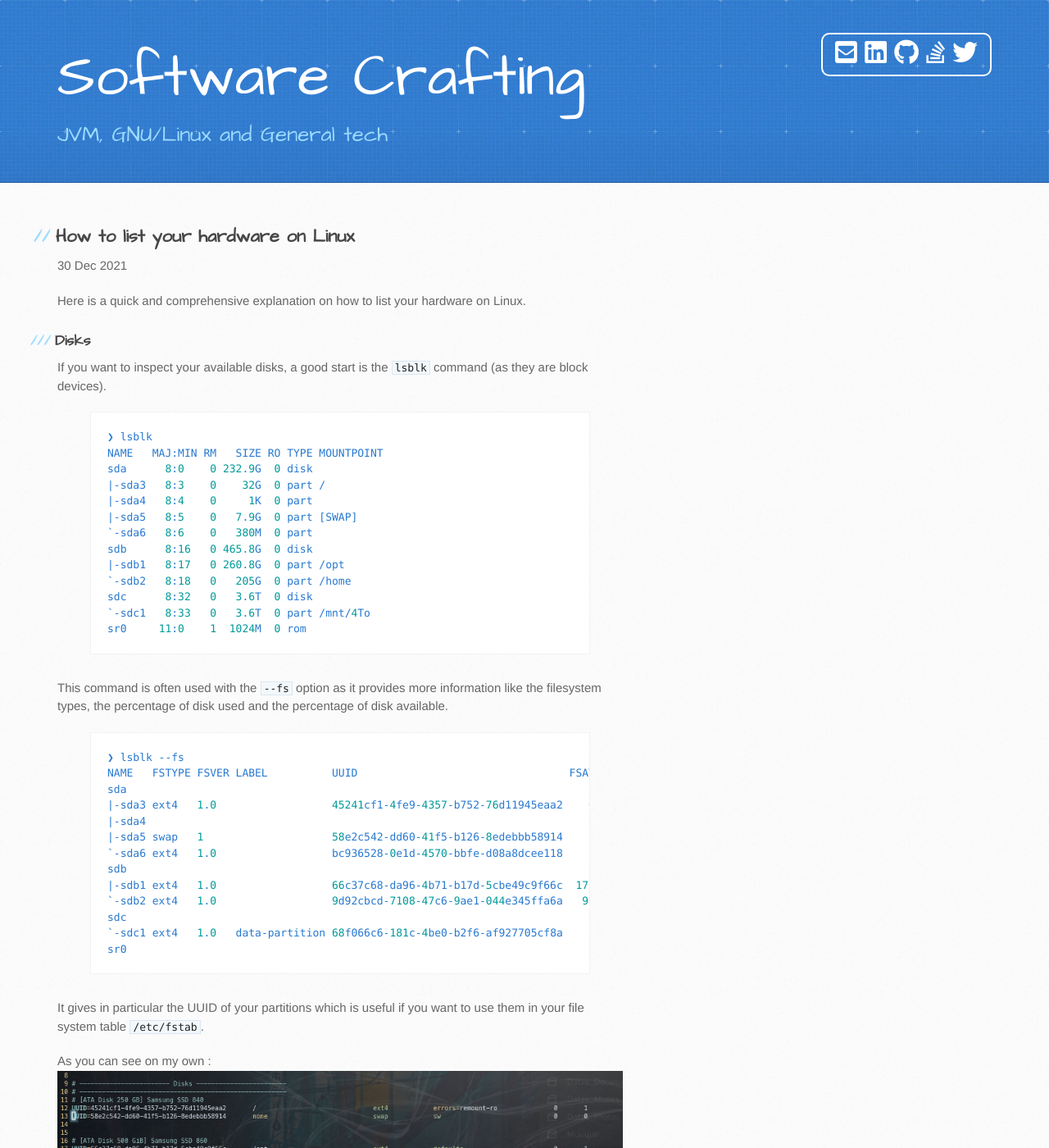
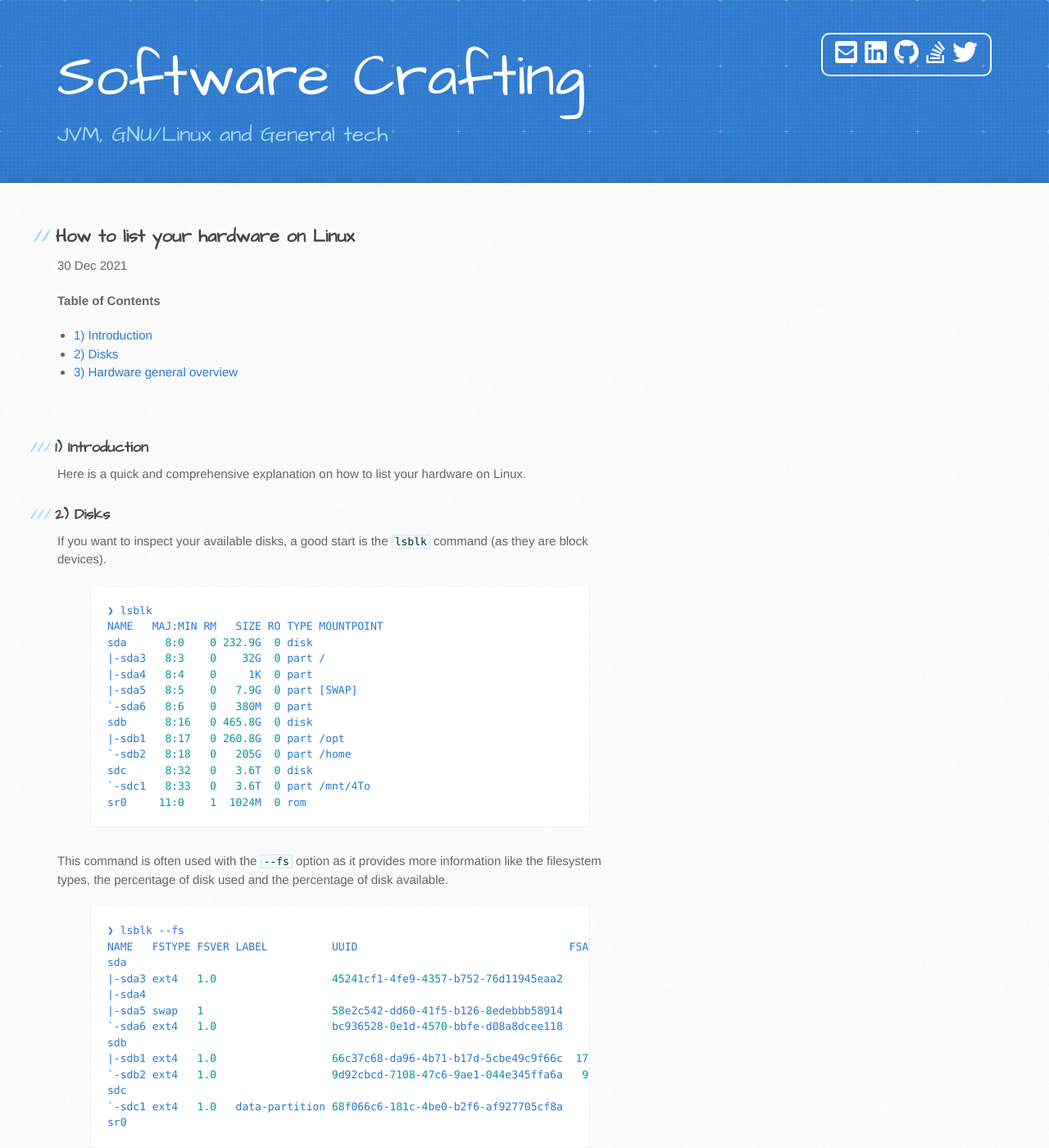
Before and after one commit to nicolasdupouy/nicolasdupouy.github.io, a Jekyll site: the page built from _posts/2021-12-30-how-to-list-your-hardware-on-Linux.markdown, in a window 1280 px wide and 1400 px high. Shown: the whole window at 82% size. Built offline with Jekyll 4.4.1, drawn with Linux system fonts in a browser that asks for light colours; the table of contents is made by our own code; some of the changed text lies outside the part shown.

Commit message:
Add a Table of Contents

```diff
--- a/Gemfile
+++ b/Gemfile
@@ -5,3 +5,4 @@ gem 'jekyll'
 gem 'jekyll-paginate'
 gem 'kramdown'
 gem 'pygments.rb'
+gem 'jekyll-toc'
--- a/_config.yml
+++ b/_config.yml
@@ -17,9 +17,11 @@ stackoverflow_username: 2017611/nicolas-dupouy
 
 getform_endpoint:       c852e9d2-9c50-4fde-881f-e097141f93c7
 
-# Gems
 gems:
   - jekyll-paginate
+
+plugins:
+  - jekyll-toc
 
 #Others
 highlighter: rouge
--- a/_posts/2021-12-30-how-to-list-your-hardware-on-Linux.markdown
+++ b/_posts/2021-12-30-how-to-list-your-hardware-on-Linux.markdown
@@ -6,10 +6,16 @@ date-update:   N/A
 date:   2021-12-30 10:00:00 +0200
 categories: gnu linux hardware terminal command line lsblk blkid lshw
 permalink: /2021-12-30-how-to-list-your-hardware-on-Linux/
+toc: true
 ---
+**Table of Contents**
+{% toc %}
+<BR/>
+
+<h3>1) Introduction</h3>
 Here is a quick and comprehensive explanation on how to list your hardware on Linux.
 
-<h3>Disks</h3>
+<h3>2) Disks</h3>
 If you want to inspect your available disks, a good start is the `lsblk` command (as they are block devices).
 
 {% highlight conf %}
@@ -64,7 +70,7 @@ NB: The partition UUID can also be find with the `blkid` command:
 {% endhighlight %}
 
 
-<h3>Hardware</h3>
+<h3>3) Hardware general overview</h3>
 To have a more general overview, the `lshw` command can extract detailed information on the hardware configuration of the machine.
 this command should be run as root if you want to have a complete overview on your hardware.
 
```
Also changed, not shown: Gemfile.lock.
